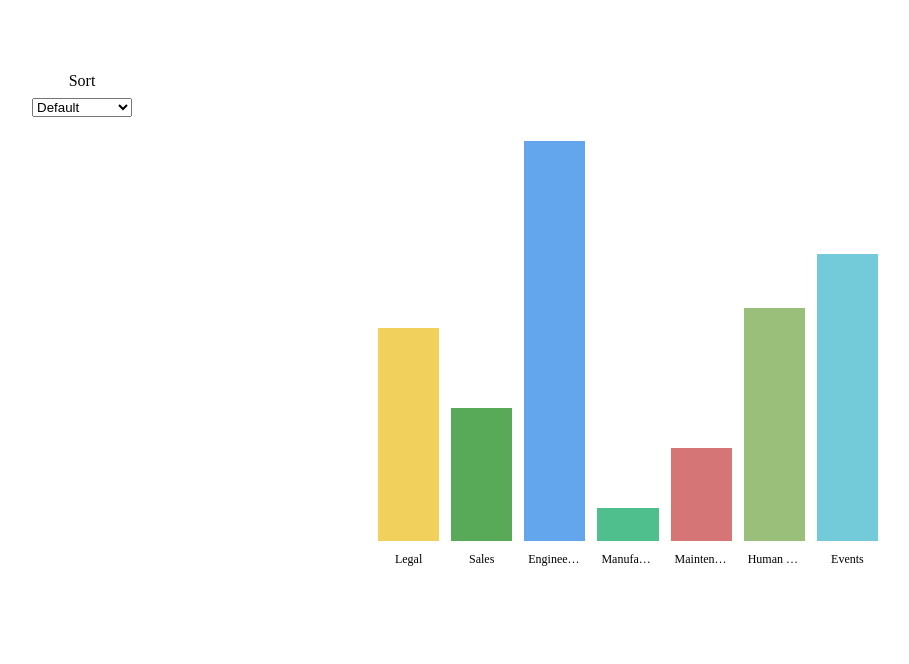
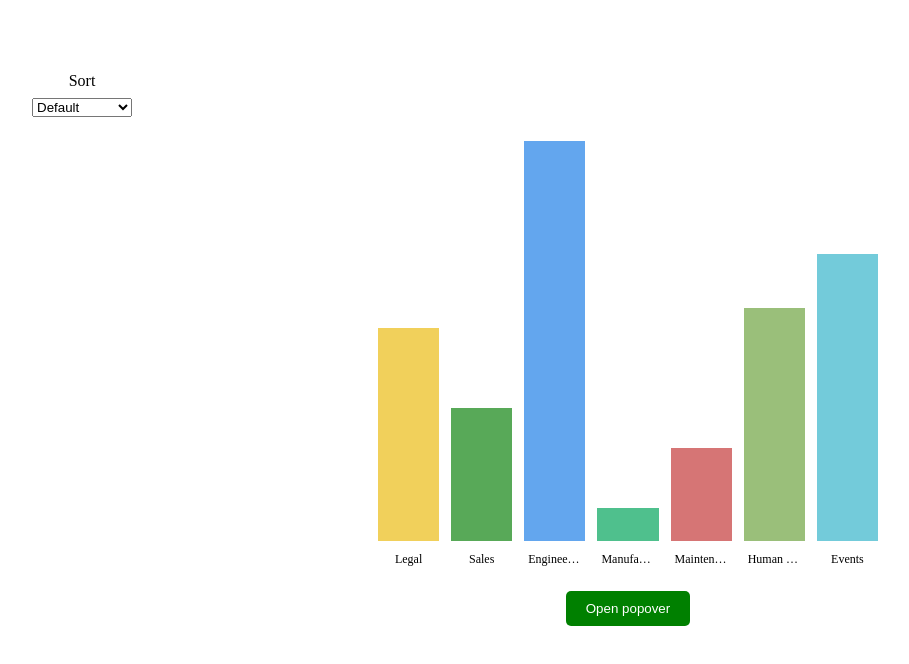
Before and after one commit to hrushikeshpatil05/React-components, a React (Vite) app: page / in a window 1280 px wide. Shown: the top 664 px of the page, without its empty margins (12-921 px from the left). Built offline with nearby package versions, Linux system fonts and the light colour scheme.

Commit message:
popover component

```diff
--- a/src/App.tsx
+++ b/src/App.tsx
@@ -1,8 +1,9 @@
 import { useState, useEffect } from 'react'
 import './App.css'
 import { getData } from './Server/Api';
-import BarChart from './components/BarChart';
-import Control from './components/Control';
+import BarChart from './components/Barchart/BarChart';
+import Control from './components/Barchart/Control';
+import Popover from './components/popover/Popover';
 
 const transformData = (item: any) => ({
   id: item.id,
@@ -56,6 +57,9 @@ function App() {
           {status === 'error' && <p>...Something went wrong</p>}
           {status === 'success' && <BarChart items={sortedChartItems} transformer={transformData} />}
         </div>
+        <div className="popover-wrapper">
+          <Popover />
+        </div>
       </main>
     </>
   )
--- /dev/null
+++ b/src/components/popover/Popover.tsx
@@ -0,0 +1,24 @@
+import { useState } from "react";
+import './popover.css';
+
+export default function Popover() {
+    const [open, setOpen] = useState(false);
+    const content = 'This is a popover content, make use of close modal button to close the modal';
+
+    const handleClick = () => {
+        setOpen(!open);
+    }
+
+    return (
+        <div className="popover">
+            <button onClick={handleClick}>Open popover</button>
+            {open && <div className="popover-content-wrapper" onClick={handleClick}>
+                <div className="popover-content" onClick={(e) => e.stopPropagation()}>
+                    <p>{content}</p>
+                    <button onClick={handleClick}>Close Modal</button>
+                </div>
+            </div>
+            }
+        </div>
+    )
+}
--- /dev/null
+++ b/src/components/popover/popover.css
@@ -0,0 +1,38 @@
+.popover-content-wrapper {
+    display: none;
+    background-color: rgba(0, 0, 0, 0.2);
+    position: fixed;
+    top: 0;
+    left: 0;
+    width: 100vw;
+    height: 100vh;
+    display: flex;
+    align-items: center;
+    justify-content: center;
+}
+
+button {
+    background-color: green;
+    color: white;
+    border: 0;
+    border-radius: 5px;
+    padding: 10px 20px;
+    cursor: pointer;
+}
+
+.popover-content {
+    background-color: white;
+    width: 600px;
+    height: 200px;
+    padding: 30px 40px;
+    border-radius: 5px;
+}
+
+.popover-content p {
+    text-align: center;
+    font-size: medium;
+}
+
+.popover-content button {
+    margin-top: 40px;
+}
--- a/src/index.css
+++ b/src/index.css
@@ -63,3 +63,8 @@ main {
 .bar {
   width: 100%;
 }
+
+.popover-wrapper {
+  position: relative;
+  padding: 20px;
+}
```
Also changed, not shown: src/components/Barchart/BarChart.tsx (renamed from src/components/BarChart.tsx), src/components/Barchart/Control.tsx (renamed from src/components/Control.tsx).
